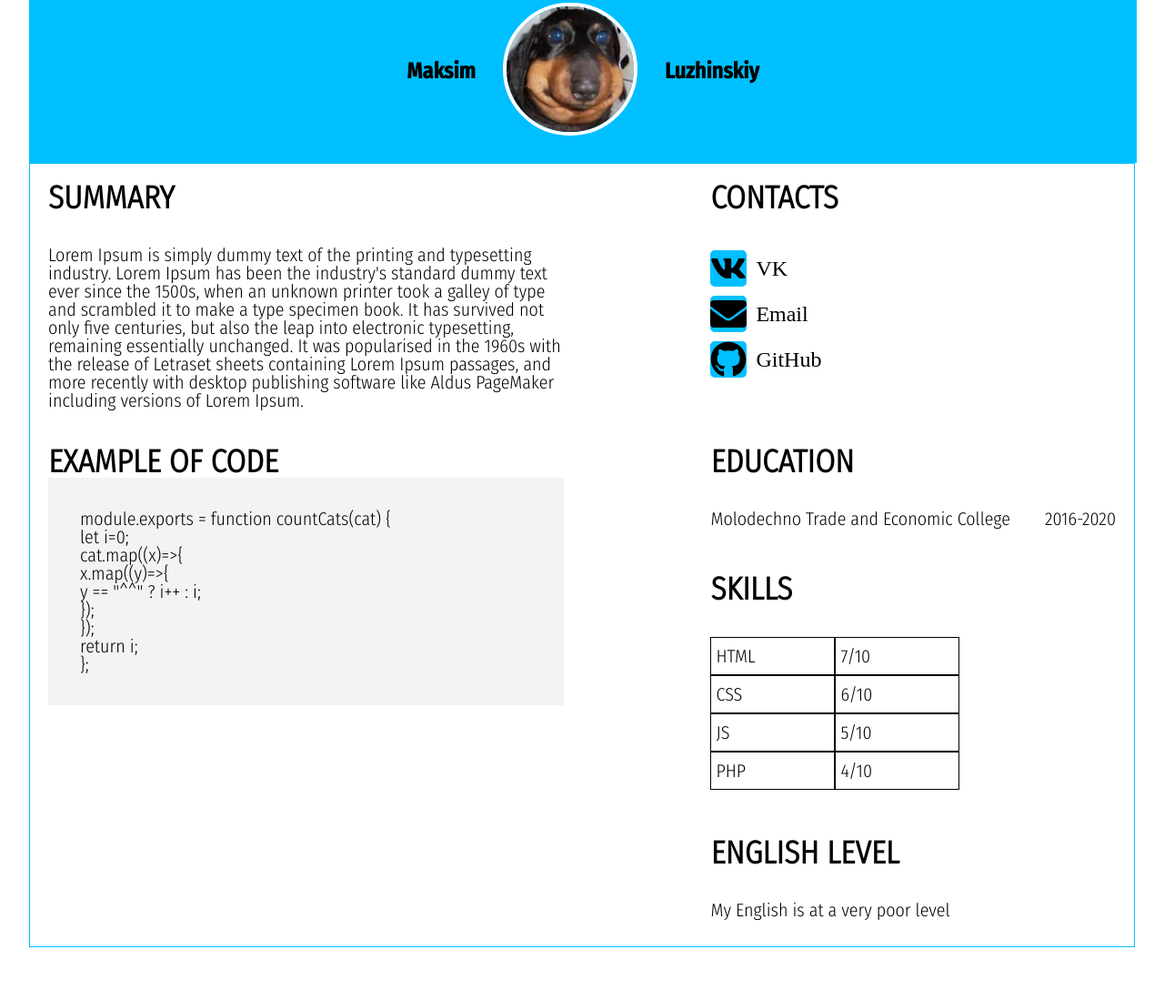
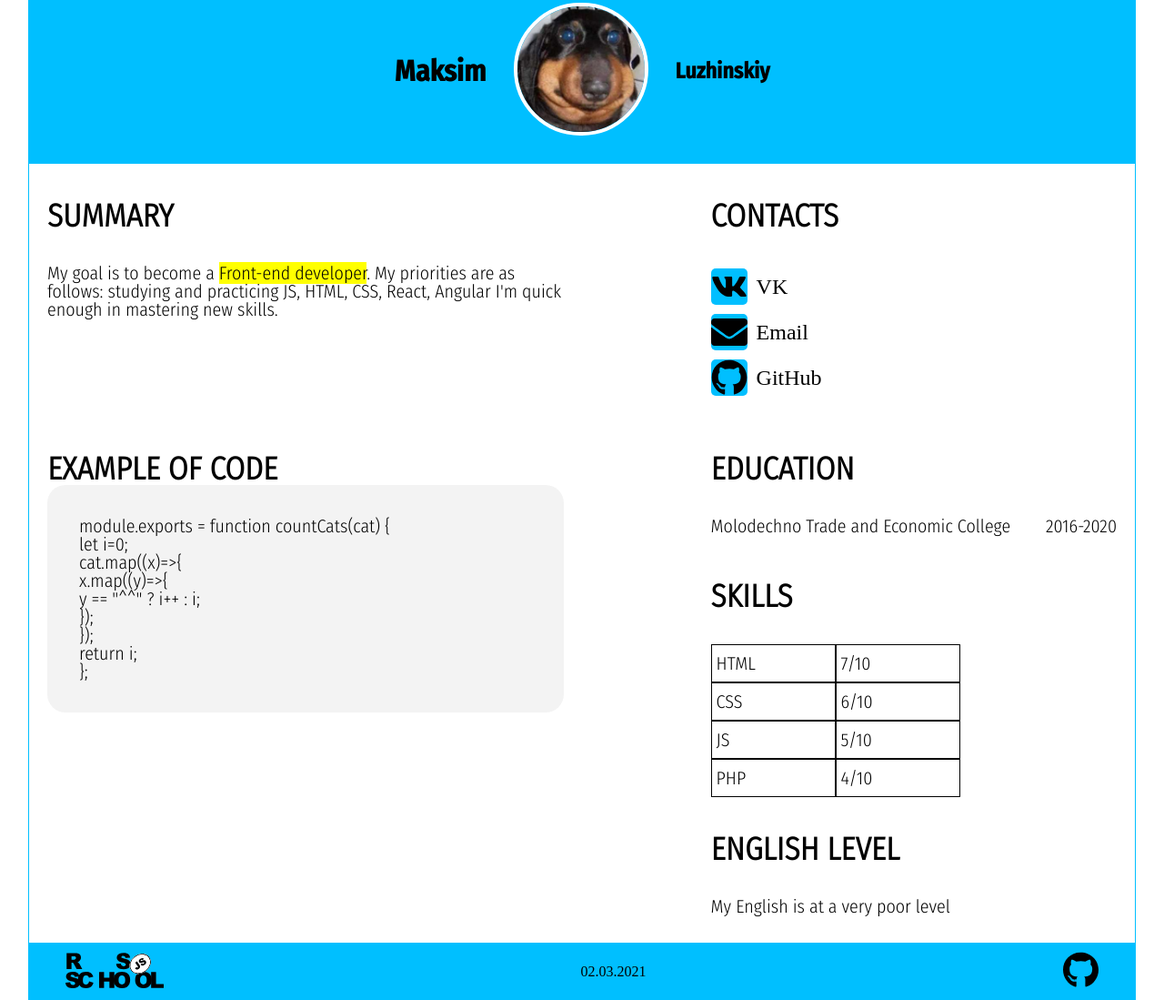
Before and after one commit to MaksimLuzhinskiy/rsschool-cv, a plain HTML site: page index.html in a window 1280 px wide. Shown: the part 43-1142 px from the top of the page at 91% size. Before the commit the page ends 1084 px from the top, so only its background shows below. Drawn offline with Linux system fonts and the light colour scheme.

Commit message:
refactor: added cv with pictures and a block

```diff
--- a/index.html
+++ b/index.html
@@ -8,9 +8,8 @@
     <title>CV</title>
 </head>
 <body>
-    <section class="main-page">
     <header class="name">
-            <h2 class="name__first-name">Maksim</h2>
+        <h1 class="name__first-name">Maksim</h1>
         <div class="name__image">
             <img class="name__photo" src="/image/My_Photo.png" alt="Photo">
         </div>
@@ -19,37 +18,39 @@
     <div class="other-info">
         <div class="other-info__summary">
             <div class="other-info-wrapper">
-                    <h1 class="other-info__title">
+                <h2 class="other-info__title">
                     Summary
-                    </h1>
-                    <div class="other-info__text">
-                        Lorem Ipsum is simply dummy text of the printing and typesetting industry. Lorem Ipsum has been the industry's standard dummy text ever since the 1500s, when an unknown printer took a galley of type and scrambled it to make a type specimen book. It has survived not only five centuries, but also the leap into electronic typesetting, remaining essentially unchanged. It was popularised in the 1960s with the release of Letraset sheets containing Lorem Ipsum passages, and more recently with desktop publishing software like Aldus PageMaker including versions of Lorem Ipsum.
-                    </div>
+                </h2>
+                <main class="other-info__text">
+                    My goal is to become a <mark>Front-end developer</mark>.
+                    My priorities are as follows: studying and practicing JS, HTML, CSS, React, Angular
+                    I'm quick enough in mastering new skills.
+                </main>
             </div>
         </div>
         <div class="other-info__contact">
             <div class="other-info-wrapper">
-                    <h1 class="other-info__title">
+                <h2 class="other-info__title">
                     Contacts
-                    </h1>
+                </h2>
                 <ul class="other-info__list">
                     <li class="other-info__li-item vk">
-                            <a href="">VK</a>
+                        <a href="https://vk.com/id271705576">VK</a>
                     </li>
                     <li class="other-info__li-item gmail">
-                            <a href="">Email</a>
+                        <a href="mailto:maks.luzhinskiy00@gmail.com">Email</a>
                     </li>
                     <li class="other-info__li-item git">
-                            <a href="">GitHub</a>
+                        <a href="https://github.com/MaksimLuzhinskiy">GitHub</a>
                     </li>
                 </ul>
             </div>
         </div>
         <div class="other-info__example">
             <div class="other-info-wrapper">
-                    <h1 class="other-info__title">
+                <h2 class="other-info__title">
                     Example of code
-                    </h1>
+                </h2>
                 <div class="other-info__text">
                     module.exports = function countCats(cat) {<br>
                         let i=0;<br>
@@ -65,9 +66,9 @@
         </div>
         <div class="other-info__education">
             <div class="other-info-wrapper">
-                    <h1 class="other-info__title">
+                <h2 class="other-info__title">
                     Education
-                    </h1>
+                </h2>
                 <div class="other-info__wrapper-wrapper">
                     <div class="other-info__institution">
                         Molodechno Trade and Economic College
@@ -80,9 +81,11 @@
         </div>
         <div class="other-info__skills">
             <div class="other-info-wrapper">
-                    <h1 class="other-info__title-skills">
+                <h2 class="other-info__title-skills">
                     skills
-                    </h1>
+                </h2>
+                <ul>
+                    <li>
                         <div class="other-info__skills-wrapper">
                             <div class="other-info__skills-name">
                                 HTML
@@ -91,6 +94,8 @@
                                 7/10
                             </div>
                         </div>
+                    </li>
+                    <li>
                         <div class="other-info__skills-wrapper">
                             <div class="other-info__skills-name">
                                 CSS
@@ -99,6 +104,8 @@
                                 6/10
                             </div>
                         </div>
+                    </li>
+                    <li>
                         <div class="other-info__skills-wrapper">
                             <div class="other-info__skills-name">
                                 JS
@@ -107,6 +114,8 @@
                                 5/10
                             </div>
                         </div>
+                    </li>
+                    <li>
                         <div class="other-info__skills-wrapper">
                             <div class="other-info__skills-name">
                                 PHP
@@ -115,19 +124,32 @@
                                 4/10
                             </div>
                         </div>
+                    </li>
+                </ul>
             </div>
         </div>
-            <div class="other-info__summary">
+        <section class="other-info__summary">
             <div class="other-info-wrapper">
-                    <h1 class="other-info__title">
+                <h2 class="other-info__title">
                     English level
-                    </h1>
+                </h2>
                 <div class="other-info__text">
                     My English is at a very poor level
                 </div>
             </div>
+        </section>
+    </div>
+    <footer>
+        <div class="footer">
+            <div class="footer__wrapper">
+                <a href="https://rs.school/js/"><img class="footer__wrapper-img_rs" src="/image/rs_school_js.svg" alt="rs_school"></a>
+                <div class="footer__date">
+                    02.03.2021
+                </div>
+                <a href="https://github.com/MaksimLuzhinskiy"><img class="footer__wrapper-img_gh" src="/image/github-brands.svg" alt="github"></a>
             </div>
         </div>
-    </section>
+    </footer>
+
 </body>
 </html>
--- a/style.css
+++ /dev/null
@@ -1,41 +0,0 @@
-body{
-    margin:0;
-    padding:0;
-    height:100%;
-}
-.main{
-    display:flex;
-    flex-wrap: wrap;
-    flex-direction: row;
-    height: 400px;
-    width: 80%;
-    margin:auto;
-    padding:20px 0 0 0;
-}
-.main-img{
-    width:30%;
-}
-.about{
-    width:60%;
-}
-.my_photo{
-    width: 100%;
-}
-.about{
-    padding:40px;
-}
-.about-name,.about-link,.info{
-    font-size:28px;
-}
-.about-link{
-    margin-top:20px;
-}
-.about-link-list{
-    list-style:none;
-}
-ul li a{
-    text-decoration: none;
-}
-.info{
-    padding-top:20px;
-}
--- a/style/style.css
+++ b/style/style.css
@@ -9,13 +9,14 @@
 ul{
     margin:0;
     padding:0;
+    list-style: none;
 }
 body{
     margin:0;
     padding:0;
     height:100%;
 }
-.main-page{
+.name,.other-info{
     width: 95%;
     margin:auto;
     padding:20px 0 0 0;
@@ -25,7 +26,7 @@ body{
     justify-content: center;
     align-items: center;
     height:200px;
-    width:100%;
+    /* width:100%; */
     background-color:  #00bfff ;
     border: 1px solid  #00bfff ;
 }
@@ -164,4 +165,23 @@ body{
 .other-info__example .other-info__text{
     background-color: rgba(27,31,35,0.05);
     padding:35px 0px 35px 35px;
+    border-radius:20px;
 }
+.footer{
+    width: 95%;
+    margin:auto;
+    height:60px;
+    background-color: #00bfff;
+    border: 1px solid #00bfff;
+
+}
+.footer__wrapper-img_rs,.footer__wrapper-img_gh{
+    height:40px;
+}
+.footer__wrapper{
+    display: flex;
+    justify-content: space-between;
+    align-items: center;
+    padding:0 40px;
+    height:100%;
+}
```
Also changed, not shown: image/rs_school_js.svg (added). Lines whose indentation alone changed are shown as unchanged.
